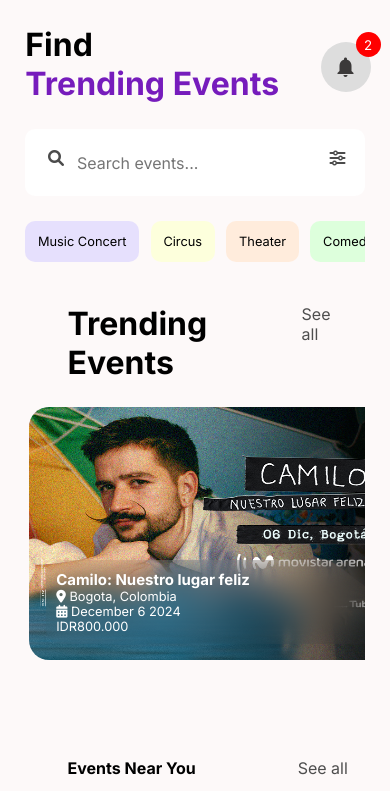
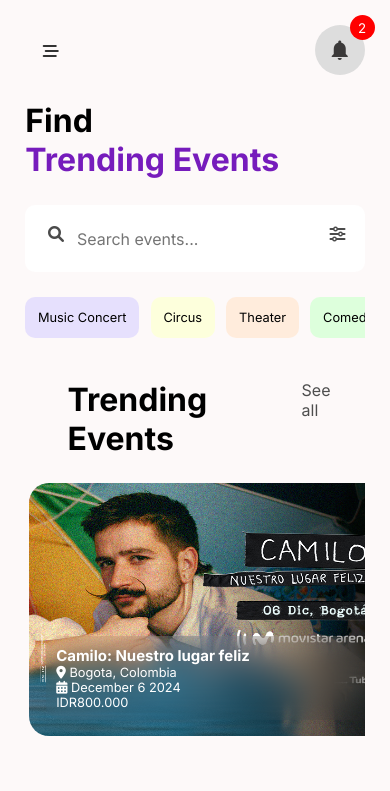
Before and after one commit to dayana82006/ConciertosConectados, a plain HTML site: page pages/home.html in a window 390 px wide. Shown: the top 791 px of the page. Drawn offline with Linux system fonts and the light colour scheme.

Commit message:
modifique css y la pagina home

```diff
--- a/css/style.css
+++ b/css/style.css
@@ -325,7 +325,7 @@ nav a:hover {
   margin-top: 0.5rem;
 }
 
-/* Responsive */
+/* Responsive top */
 @media (min-width: 640px) {
   .event-image {
     height: 200px;
@@ -363,11 +363,6 @@ nav a:hover {
 }
 }
 
-.noti {
-  position: fixed;
-  top: 5%;
-  right: 5%;
-}
 
 
 .notificaciones-menu {
@@ -431,35 +426,3 @@ nav a:hover {
     top: 35px;
   }
 }
-
-@media screen and (max-width:900px){
-  .noti{
-    position: fixed;
-    top: 5%;
-    right: 5%;
-  }
-}
-
-@media screen and (max-width:768px){
-  .noti{
-    position: fixed;
-    top: 5%;
-    right: 5%;
-  }
-}
-
-@media screen and (max-width:576px){
-  .noti{
-    position: fixed;
-    top: 5%;
-    right: 5%;
-  }
-}
-
-@media screen and (max-width:320px){
-  .noti{
-    position: fixed;
-    top: 5%;
-    right: 5%;
-  }
-}
--- a/pages/home.html
+++ b/pages/home.html
@@ -13,12 +13,14 @@
 
 <body>
   <header>
-    <div class="noti">
+    <div class="top">
+      <i class="fa-solid fa-bars-staggered icon-button"></i>
       <button type="button" class="icon-button" onclick="toggleMenu()">
-          <span class="material-icons">notifications</span>
-          <span class="icon-button__badge">2</span>
-      </button>
-  </div>
+        <span class="material-icons">notifications</span>
+        <span class="icon-button__badge">2</span>
+    </button>
+    </div>
+
   <div class="notificaciones-menu" id="notificaciones-menu">
       <div class="notificacion">1) Nueva actualización disponible.</div>
       <div class="notificacion">2) Programación para conciertos de este mes.</div>
```
